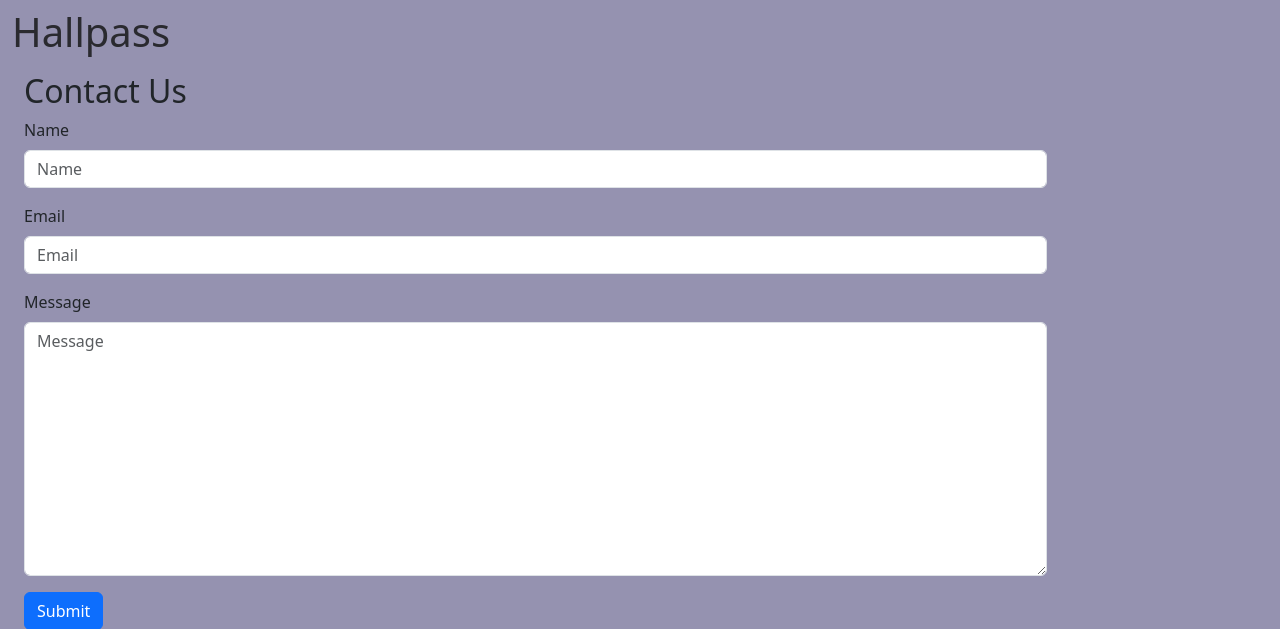
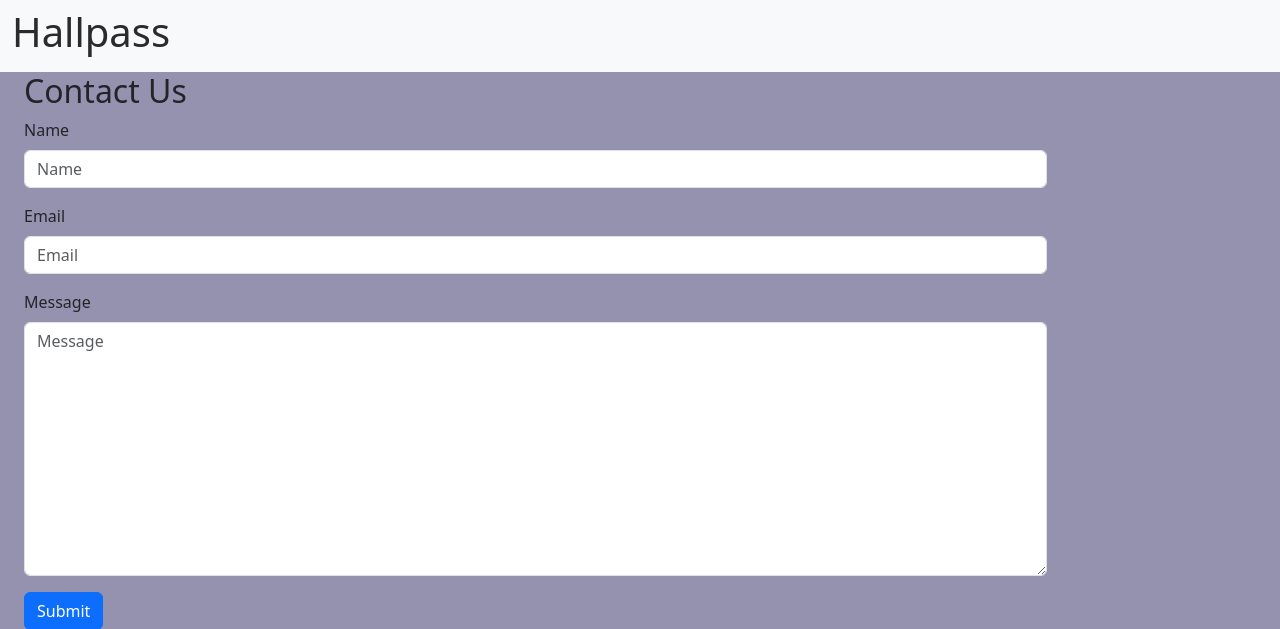
Before and after one commit to worcestertechnicalhighschool/hallpass, a Django app: page /contact/ in a window 1280 px wide. Shown: the top 629 px of the page. Run offline with Django 4.2, Linux system fonts and the light colour scheme; style sheets or scripts are compiled from the project's sources; some libraries are stand-ins or nearby versions.

Commit message:
Update base.html

```diff
--- a/hallpass/passes/templates/base.html
+++ b/hallpass/passes/templates/base.html
@@ -15,12 +15,12 @@
   </head>
   <body>
 
-        <nav class="navbar  navbar-light ">
+        <nav class="navbar  navbar-light bg-light">
           <header class="container-fluid">
           <h1 class="brand">Hallpass</h1>
           {% if request.user.is_authenticated %}
             <button class="navbar-toggler" type="button" data-bs-toggle="collapse" data-bs-target="#navbarSupportedContent" aria-controls="navbarSupportedContent" aria-expanded="false" aria-label="Toggle navigation">
-              <i class="fa-solid fa-bars"></i><span class="navbar-toggler-icon"></span>
+              <span class="navbar-toggler-icon"></span>
             </button>
             <div class="collapse navbar-collapse" id="navbarSupportedContent">
               <ul class="navbar-nav ms-auto flex-nowrap">
```
